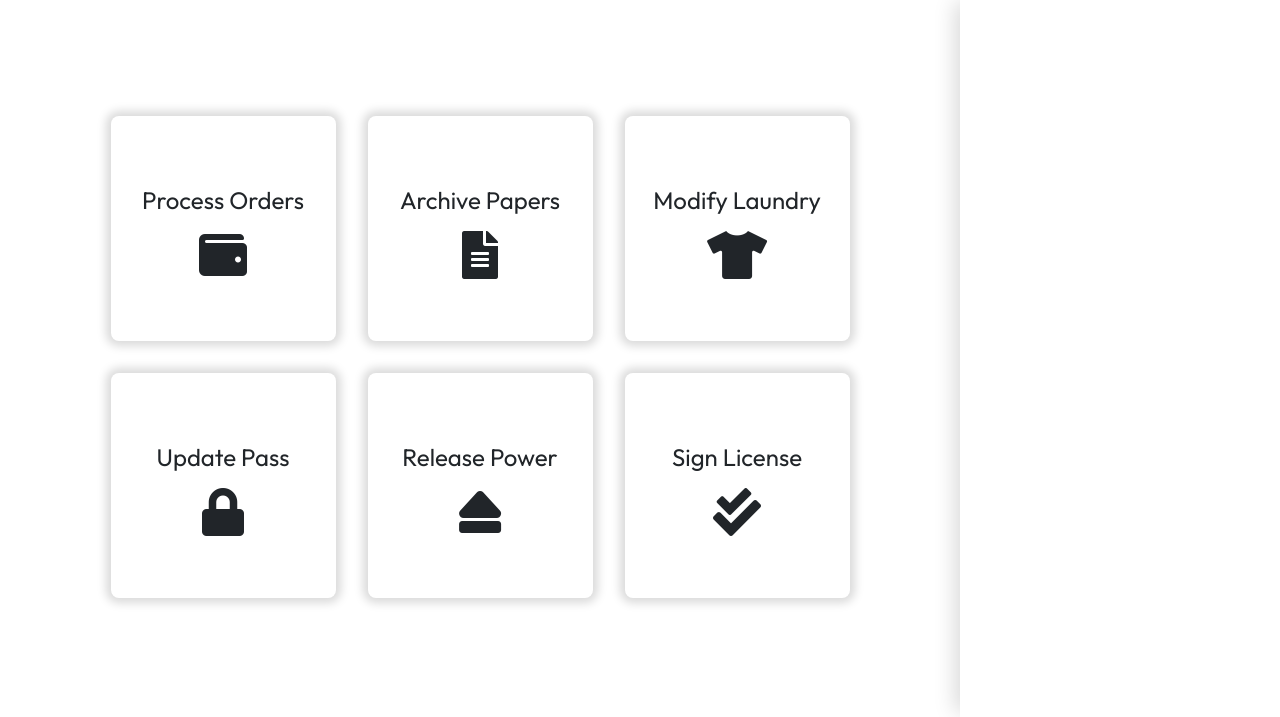
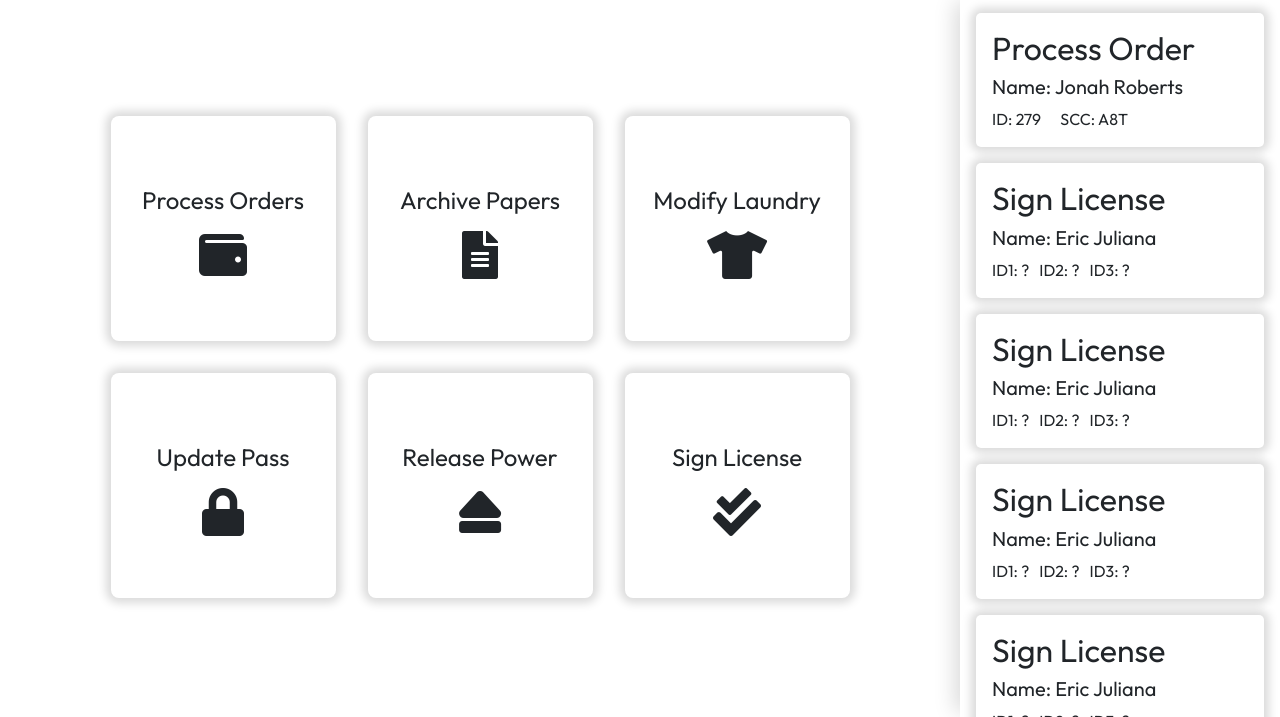
Before and after one commit to AdamSpera/simwork, a website: page public/dashboard.html in a window 1280 px wide. Shown: the part 83-800 px from the top of the page. Drawn offline with nearby package versions, Linux system fonts and the light colour scheme.

Commit message:
Task Cards

```diff
--- a/public/css/styles.css
+++ b/public/css/styles.css
@@ -4,7 +4,7 @@ body {
   font-family: 'Outfit', sans-serif;
   margin: 0;
   padding: 0;
-  overflow-y: hidden;
+  overflow: hidden;
 }
 
 #container {
@@ -258,9 +258,39 @@ td {
 
 .tasksContainer {
   box-shadow: -10px 0px 20px -5px rgba(0, 0, 0, 0.15);
-  /* width: 250px; */
   flex: 1;
   display: inline-block;
+  overflow-y: scroll;
+}
+
+.tasksContainer::-webkit-scrollbar {
+  width: 0px;
+  background: transparent; /* make scrollbar transparent */
+}
+
+.taskCard {
+  width: 90%;
+  margin: 1rem auto;
+  padding: 1rem;
+  box-shadow: 0px 0px 10px 5px rgba(0, 0, 0, 0.15);
+  border-radius: 5px;
+}
+
+.taskCard:hover {
+  cursor: pointer;
+  box-shadow: 0px 0px 10px 5px rgba(255,94,94, 0.8);
+}
+
+.taskCard:hover > * {
+  color: rgba(255,94,94, 0.8);
+}
+
+.taskCard > p {
+  display: inline;
+}
+
+.taskCard p:first-of-type{
+  margin-right: 1rem;
 }
 
 .icon {
--- a/public/dashboard.html
+++ b/public/dashboard.html
@@ -87,6 +87,83 @@
 
       </div>
       <div class="tasksContainer">
+        <div class="taskCard">
+          <h2>Process Order</h2>
+          <h5>Name: Jonah Roberts</h5>
+          <p>ID: 279</p>
+          <!--Specific Card Code-->
+          <p>SCC: A8T</p>
+        </div>
+        <div class="taskCard">
+          <h2>Sign License</h2>
+          <h5>Name: Eric Juliana</h5>
+          <p>ID1: ? &nbsp; ID2: ? &nbsp; ID3: ?</p>
+        </div>
+        <div class="taskCard">
+          <h2>Sign License</h2>
+          <h5>Name: Eric Juliana</h5>
+          <p>ID1: ? &nbsp; ID2: ? &nbsp; ID3: ?</p>
+        </div>
+        <div class="taskCard">
+          <h2>Sign License</h2>
+          <h5>Name: Eric Juliana</h5>
+          <p>ID1: ? &nbsp; ID2: ? &nbsp; ID3: ?</p>
+        </div>
+        <div class="taskCard">
+          <h2>Sign License</h2>
+          <h5>Name: Eric Juliana</h5>
+          <p>ID1: ? &nbsp; ID2: ? &nbsp; ID3: ?</p>
+        </div>
+        <div class="taskCard">
+          <h2>Sign License</h2>
+          <h5>Name: Eric Juliana</h5>
+          <p>ID1: ? &nbsp; ID2: ? &nbsp; ID3: ?</p>
+        </div>
+        <div class="taskCard">
+          <h2>Sign License</h2>
+          <h5>Name: Eric Juliana</h5>
+          <p>ID1: ? &nbsp; ID2: ? &nbsp; ID3: ?</p>
+        </div>
+        <div class="taskCard">
+          <h2>Sign License</h2>
+          <h5>Name: Eric Juliana</h5>
+          <p>ID1: ? &nbsp; ID2: ? &nbsp; ID3: ?</p>
+        </div>
+        <div class="taskCard">
+          <h2>Sign License</h2>
+          <h5>Name: Eric Juliana</h5>
+          <p>ID1: ? &nbsp; ID2: ? &nbsp; ID3: ?</p>
+        </div>
+        <div class="taskCard">
+          <h2>Sign License</h2>
+          <h5>Name: Eric Juliana</h5>
+          <p>ID1: ? &nbsp; ID2: ? &nbsp; ID3: ?</p>
+        </div>
+        <div class="taskCard">
+          <h2>Sign License</h2>
+          <h5>Name: Eric Juliana</h5>
+          <p>ID1: ? &nbsp; ID2: ? &nbsp; ID3: ?</p>
+        </div>
+        <div class="taskCard">
+          <h2>Sign License</h2>
+          <h5>Name: Eric Juliana</h5>
+          <p>ID1: ? &nbsp; ID2: ? &nbsp; ID3: ?</p>
+        </div>
+        <div class="taskCard">
+          <h2>Sign License</h2>
+          <h5>Name: Eric Juliana</h5>
+          <p>ID1: ? &nbsp; ID2: ? &nbsp; ID3: ?</p>
+        </div>
+        <div class="taskCard">
+          <h2>Sign License</h2>
+          <h5>Name: Eric Juliana</h5>
+          <p>ID1: ? &nbsp; ID2: ? &nbsp; ID3: ?</p>
+        </div>
+        <div class="taskCard">
+          <h2>Sign License</h2>
+          <h5>Name: Eric Juliana</h5>
+          <p>ID1: ? &nbsp; ID2: ? &nbsp; ID3: ?</p>
+        </div>
       </div>
     </section>
   </div>
--- a/public/javascript/dashboard.js
+++ b/public/javascript/dashboard.js
@@ -111,7 +111,7 @@ signOut.addEventListener("click", function () {
 // TASKS ---------------------------------------------------------------------- /\
 
 // add event listener to all cards
-const btns = document.querySelectorAll('.todos');
+const btns = document.querySelectorAll('.taskCard');
 for (let i = 0; i < btns.length; i++) {
   btns[i].addEventListener('click', function (e) {
     btns[i].style.display = "none";
```
